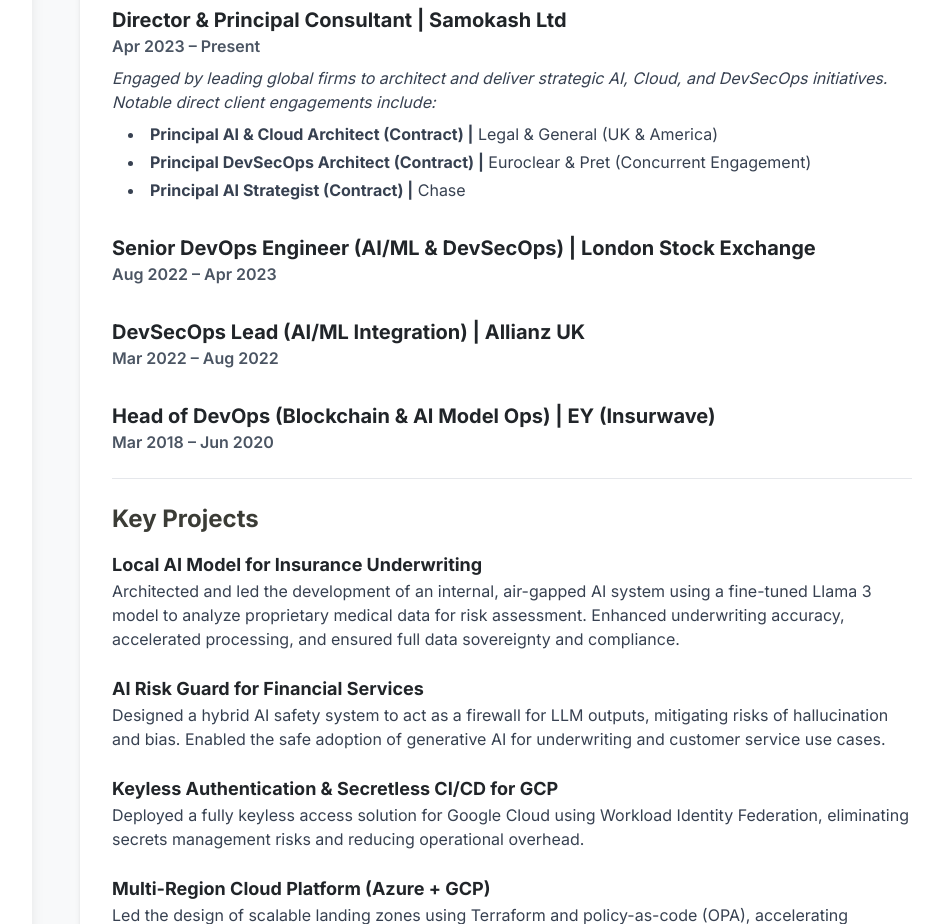
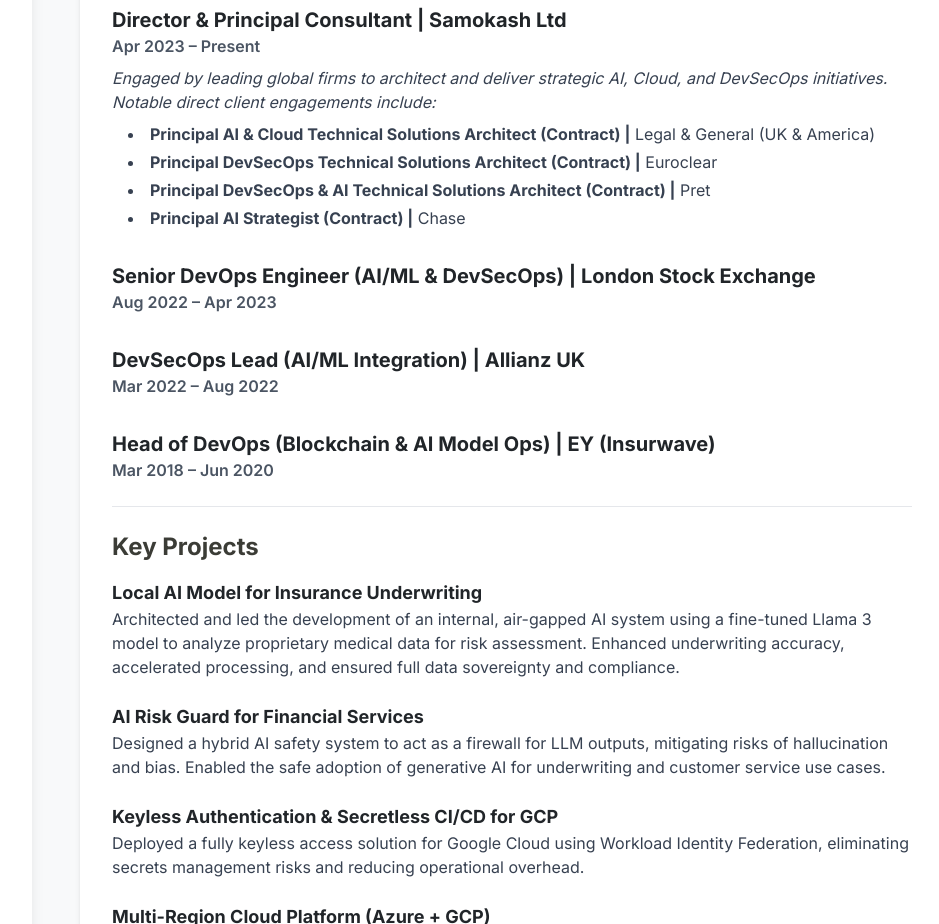
Before and after one commit to get2sammy/samarora, a plain HTML site: page index.html in a window 1280 px wide. Shown: the part 800-1724 px from the top of the page, without its empty margins (288-1227 px from the left). Drawn offline with nearby package versions, Linux system fonts and the light colour scheme.

Commit message:
Update index.html

```diff
--- a/index.html
+++ b/index.html
@@ -173,8 +173,9 @@
                                 <p class="text-md font-semibold text-gray-600">Apr 2023 – Present</p>
                                 <p class="mt-2 text-gray-700 italic">Engaged by leading global firms to architect and deliver strategic AI, Cloud, and DevSecOps initiatives. Notable direct client engagements include:</p>
                                 <ul class="list-disc list-inside text-gray-700 space-y-1 mt-2 pl-4">
-                                    <li><strong>Principal AI & Cloud Architect (Contract) |</strong> Legal & General (UK & America)</li>
-                                    <li><strong>Principal DevSecOps Architect (Contract) |</strong> Euroclear & Pret (Concurrent Engagement)</li>
+                                    <li><strong>Principal AI & Cloud Technical Solutions Architect (Contract) |</strong> Legal & General (UK & America)</li>
+                                    <li><strong>Principal DevSecOps Technical Solutions Architect (Contract) |</strong> Euroclear</li>
+                                    <li><strong>Principal DevSecOps & AI Technical Solutions Architect (Contract) |</strong> Pret</li>
                                     <li><strong>Principal AI Strategist (Contract) |</strong> Chase</li>
                                 </ul>
                             </div>
```
